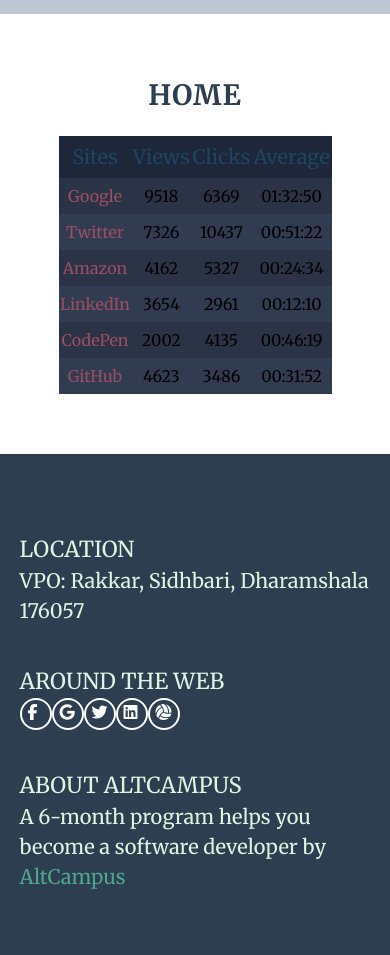
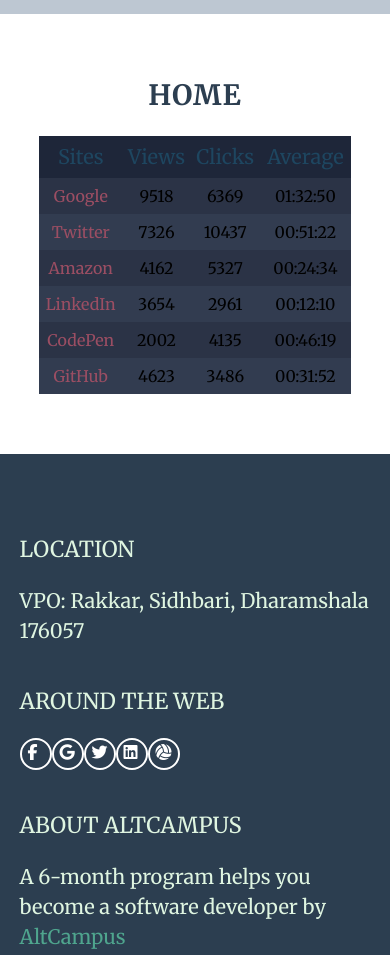
Before and after one commit to anshusaurav/Responsive-web-design, a plain HTML site: page index.html in a window 390 px wide. Shown: the part 4020-4975 px from the top of the page. Drawn offline with Linux system fonts and the light colour scheme.

Commit message:
Final Push

```diff
--- a/assets/stylesheets/main.css
+++ b/assets/stylesheets/main.css
@@ -199,8 +199,8 @@
 
 /** Table Section **/
 table{
-	width: 70%;
-	margin: 0 15%;
+	width: 80%;
+	margin: 0 10%;
 }
 th{
 	background: #1E2639;
@@ -249,6 +249,7 @@
 	color: #DFF5E1;
 	font-size: 20px;
 	font-weight: 500;
+	margin-top: 20px;
 }
 .last-section{
 	background: #2C3E50;
@@ -256,6 +257,7 @@
 .sn-links{
 	display: flex;
 	flex-flow: row wrap;
+	margin-top: 20px;
 }
 .sn-flex-item{
 	width: 32px;
@@ -299,5 +301,8 @@
 	.nav-links{
 		margin: 8px;
 	}
+	.nav-links > div {
+		width: 100%;
+	}
 
 }
```
